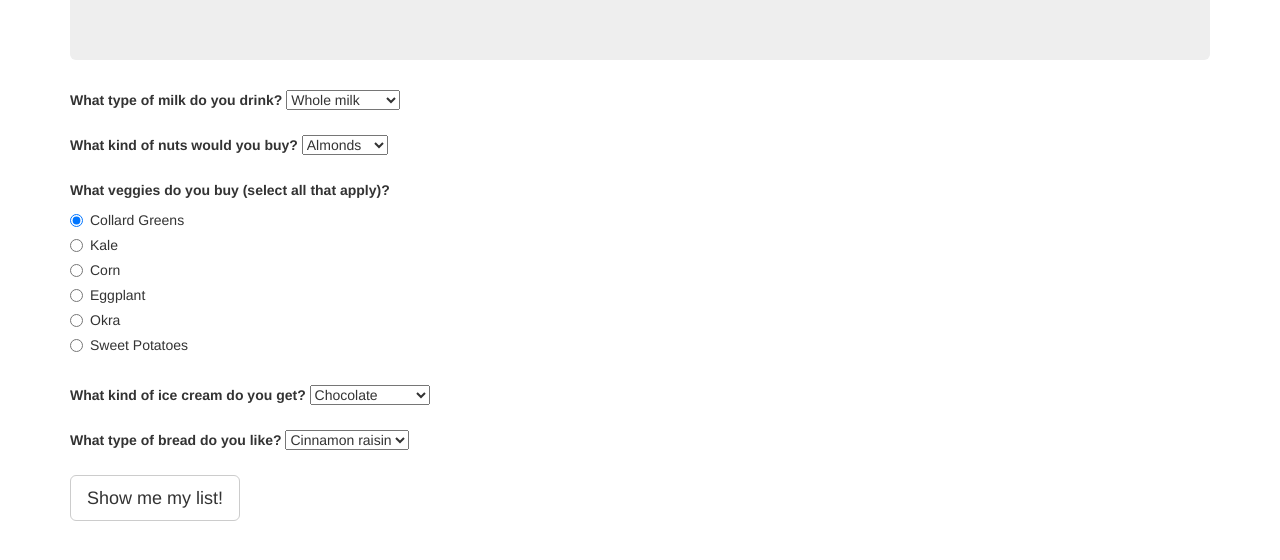
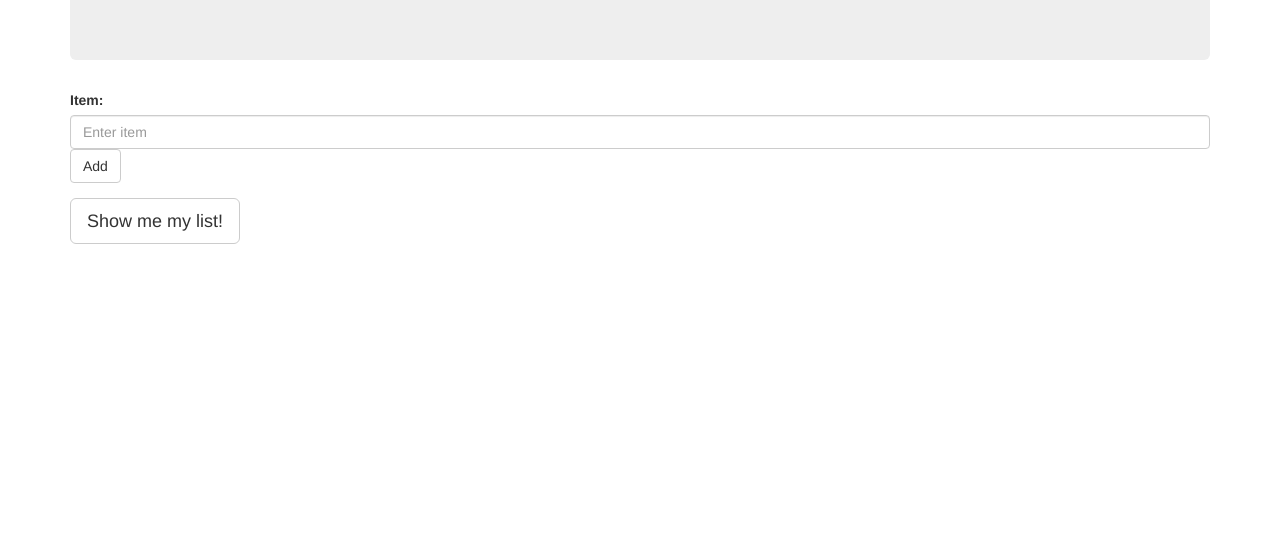
Before and after one commit to mcarlin27/grocery-list, a plain HTML site: page index.html in a window 1280 px wide. Shown: the part 180-740 px from the top of the page. Drawn offline with Linux system fonts and the light colour scheme.

Commit message:
recreate html text to simplify input options and make it easier to create an array from the user input via javascript.

```diff
--- a/index.html
+++ b/index.html
@@ -14,82 +14,18 @@
         <p>Tell us what groceries you need to buy.</p>
       </div>
       <form id="list">
-        <label for="milk">What type of milk do you drink?</label>
-        <select id="milk">
-          <option>Whole milk</option>
-          <option>2%</option>
-          <option>Chocolate milk</option>
-          <option>Almond milk</option>
-        </select>
-        <br><br>
-        <label for="nuts">What kind of nuts would you buy?</label>
-        <select id="nuts">
-          <option>Almonds</option>
-          <option>Pistachios</option>
-          <option>Cashews</option>
-          <option>Walnuts</option>
-        </select>
-        <br><br>
-        <p><strong>What veggies do you buy (select all that apply)?</strong></p>
-        <div class="radio">
-          <label>
-            <input type="radio" name="collards" checked>
-            Collard Greens
-          </label>
+        <div class="form-group">
+          <label for="grocery">Item:</label>
+          <input type="text" class="form-control" id="groceryItem" placeholder="Enter item">
+          <button type="button" class="btn btn-default btn-md">Add</button>
         </div>
-        <div class="radio">
-          <label>
-            <input type="radio" name="kale">
-            Kale
-          </label>
-        </div>
-        <div class="radio">
-          <label>
-            <input type="radio" name="corn">
-            Corn
-          </label>
-        </div>
-        <div class="radio">
-          <label>
-            <input type="radio" name="eggplant">
-            Eggplant
-          </label>
-        </div>
-        <div class="radio">
-          <label>
-            <input type="radio" name="okra">
-            Okra
-          </label>
-        </div>
-        <div class="radio">
-          <label>
-            <input type="radio" name="sweet">
-            Sweet Potatoes
-          </label>
-        </div>
-        <br>
-        <label for="ice-cream">What kind of ice cream do you get?</label>
-        <select id="ice-cream">
-          <option>Chocolate</option>
-          <option>Bourbon Vanilla</option>
-          <option>Pistachio</option>
-          <option>Coffee</option>
-        </select>
-        <br><br>
-        <label for="bread">What type of bread do you like?</label>
-        <select id="bread">
-          <option>Cinnamon raisin</option>
-          <option>Thin-sliced</option>
-          <option>Whole wheat</option>
-          <option>Multi-grain</option>
-        </select>
-        <br><br>
         <button type="submit" class="btn btn-default btn-lg">Show me my list!</button>
       </form>
       <div id="result">
         <p>Here is your grocery list!</p>
         <ul id="grocery-list">
         </ul>
+      </div>
     </div>
   </body>
 </html>
--- a/js/scripts.js
+++ b/js/scripts.js
@@ -10,12 +10,20 @@ $(Document).ready(function(){
     var eggplant = ($("input:radio[name=egglplant]:checked").val());
     var okra = ($("input:radio[name=okra]:checked").val());
     var sweet = ($("input:radio[name=sweet]:checked").val());
-    var ice-cream = ($("input#ice-cream").val());
+    var iceCream = ($("input#ice-cream").val());
     var bread = ($("input#bread").val());
 
-    var userInput = [milk, nuts, collards, kale, corn, eggplant, okra, sweet, ice-cream, bread];
+    var userInput = [milk, nuts, collards, kale, corn, eggplant, okra, sweet, iceCream, bread];
+    userInput.sort();
 
-    $("#result").append(userInput);
+    // var groceries = userInput.map(function(grocery) {
+    //   return grocery.toUpperCase();
+    // });
+
+    $("form#list").hide();
+    $("#result").show();
+    $("#grocery-list").append(groceries);
+
 
   });
 });
```
